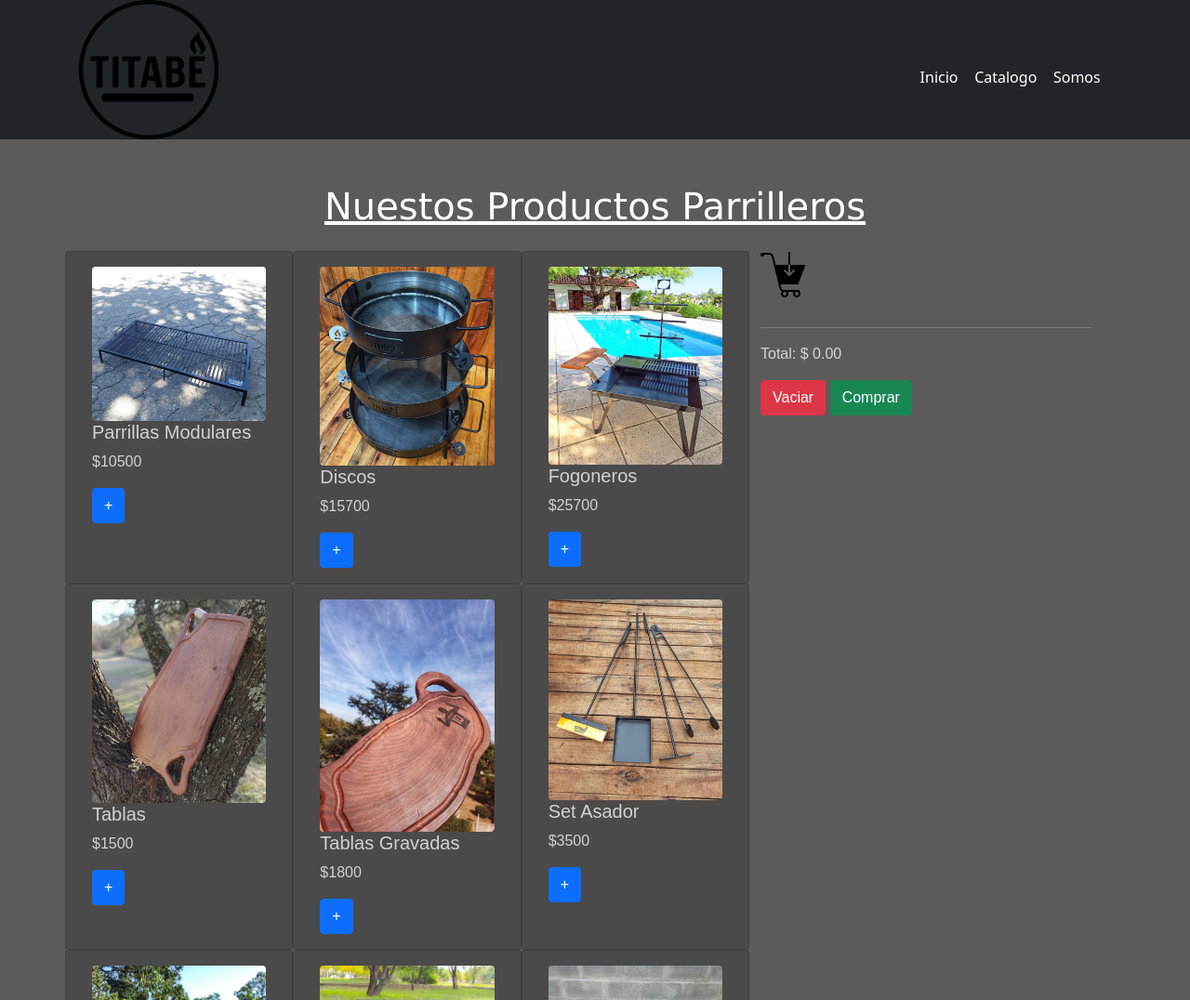
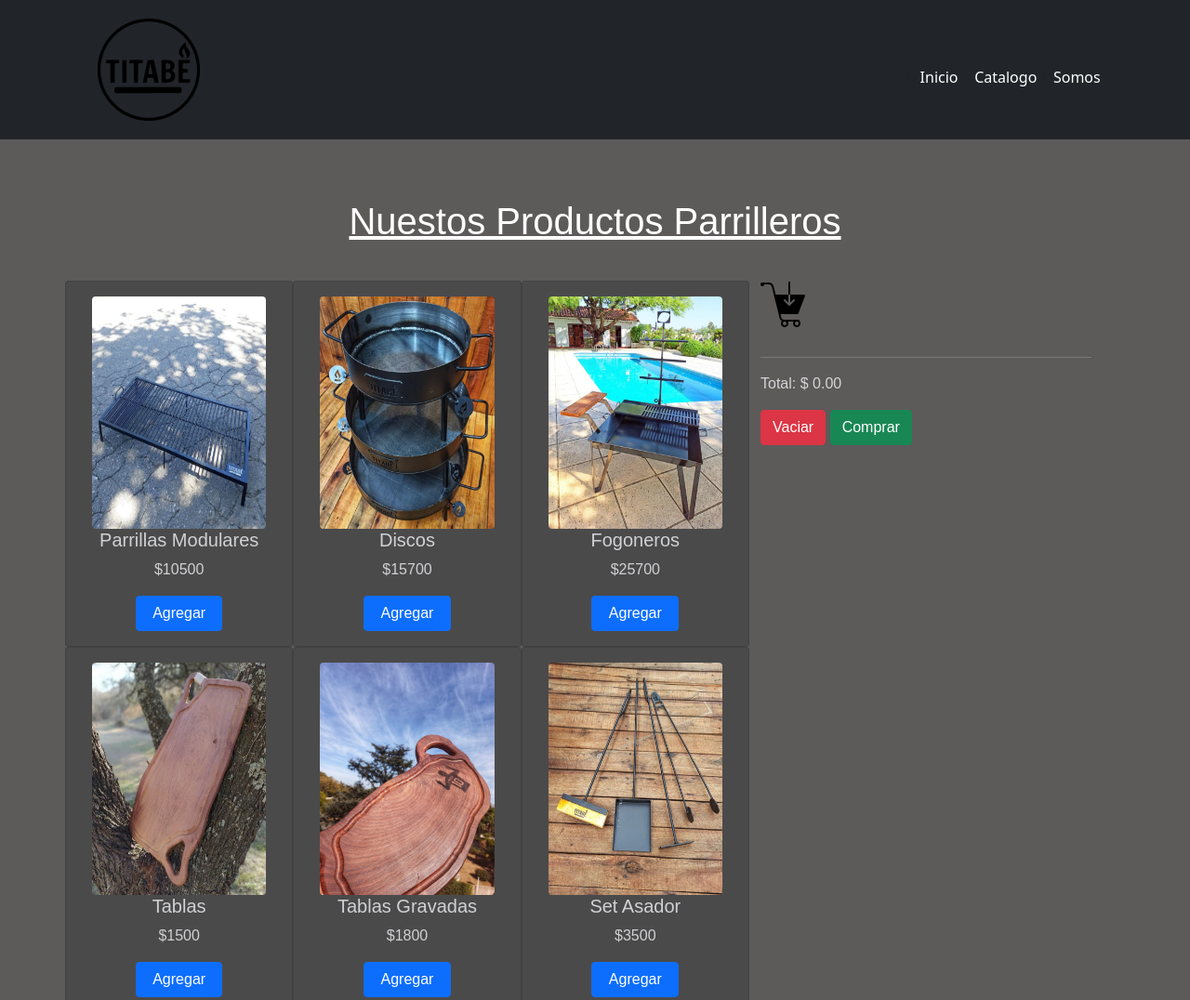
Before and after one commit to ssaannttiipp/desafioJS-SantiagoPerez, a website: page index.html in a window 1280 px wide. Shown: the top 1076 px of the page at 93% size. Drawn offline with nearby package versions, Linux system fonts and the light colour scheme; some packages are replaced by stand-ins of ours; a script that the page names is missing.

Commit message:
Proyecto final

```diff
--- a/css/style.css
+++ b/css/style.css
@@ -1,3 +1,18 @@
+.header__logo{
+    padding: 20px;
+}
+
+.card-body{
+    display: flex;
+    flex-direction: column;
+    align-items: center;
+    justify-content: space-between
+}
+
+.card-body > button{
+    width: 50%;
+}
+
 .nav{
    padding: 1 rem;
 }
@@ -11,13 +26,17 @@
     text-decoration: none;
 }
 
+.img-fluid{
+    width: 250px;
+    height: 250px;
+}
 
 .linea{
     text-decoration: underline;
     text-align: center;
     color: white;
-    padding: 1rem;
-    font-family: 'Lucida Sans', 'Lucida Sans Regular', 'Lucida Grande', 'Lucida Sans Unicode', Geneva, Verdana, sans-serif;
+    padding: 2rem;
+    font-family: Arial, Helvetica, sans-serif
 }
 
 .container{
--- a/index.html
+++ b/index.html
@@ -16,7 +16,7 @@
         <div class="container-fluid bg-dark">
             <div class="row justify-content-between align-items-center">
                 <div class="col-md-4 col-lg-3 text-center text-md-left">
-                    <a class="header__marca" href="./inicio.html">
+                    <a class="header__marca" href="./pages/inicio.html">
                         <img class="header__logo" src="./img/logo (2).png" alt="titabe" width="150" height="">
                     </a>
                 </div>
--- a/js/index.js
+++ b/js/index.js
@@ -1,4 +1,5 @@
 document.addEventListener('DOMContentLoaded', () => {
+
   // Variables
   let carrito = [];
   const pesos = '$';
@@ -42,7 +43,7 @@ document.addEventListener('DOMContentLoaded', () => {
           // Boton
           const miNodoBoton = document.createElement('button');
           miNodoBoton.classList.add('btn', 'btn-primary');
-          miNodoBoton.textContent = '+';
+          miNodoBoton.textContent = 'Agregar';
           miNodoBoton.setAttribute('marcador', json.id);
           miNodoBoton.addEventListener('click', addProductoAlCarrito);
           // Insertamos
@@ -75,7 +76,6 @@ document.addEventListener('DOMContentLoaded', () => {
     })
 
     carrito.push(evento.target.getAttribute('marcador'))
-
     renderizarCarrito();
     guardarCarritoEnLocalStorage();
   }
```
